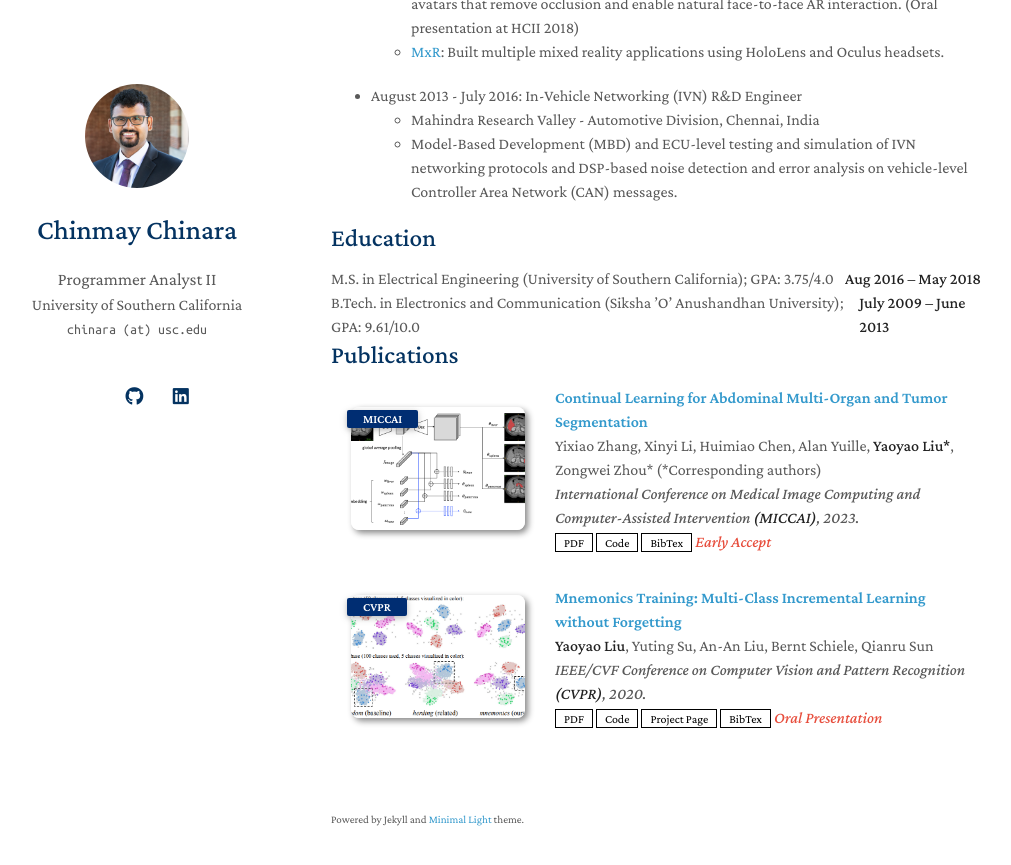
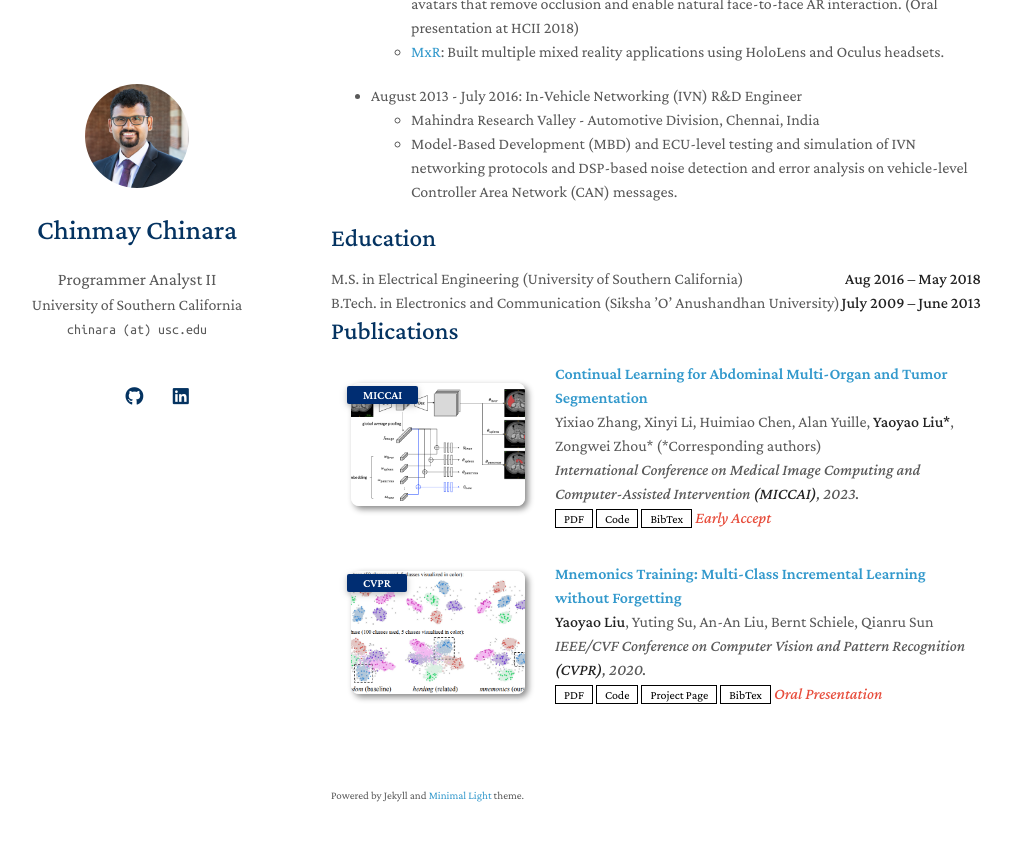
Before and after one commit to chinmaychinara91/chinmaychinara91.github.io, a Jekyll site: the page built from index.md, in a window 1280 px wide and 900 px high, scrolled down 891 px. Shown: the top 865 px of the window, without its empty margins (139-1150 px from the left). Built offline with Jekyll 4.4.1, drawn with Linux system fonts in a browser that asks for light colours; a style sheet for code colours, icons or effects is not loaded; our own code applies the rules of GitHub Pages for plain Markdown files.

Commit message:
Remove GPA details from education section

```diff
--- a/index.md
+++ b/index.md
@@ -34,15 +34,23 @@ My work sits at the intersection of engineering and applied research. I’ve con
 ## Education
 
 <div style="display: flex; justify-content: space-between;">
-  <span>M.S. in Electrical Engineering (University of Southern California); GPA: 3.75/4.0</span>
+  <span>M.S. in Electrical Engineering (University of Southern California)</span>
   <span><strong>Aug 2016 – May 2018</strong></span>
 </div>
 
 <div style="display: flex; justify-content: space-between;">
-  <span>B.Tech. in Electronics and Communication (Siksha ’O’ Anushandhan University); GPA: 9.61/10.0</span>
+  <span>B.Tech. in Electronics and Communication (Siksha ’O’ Anushandhan University)</span>
   <span><strong>July 2009 – June 2013</strong></span>
 </div>
 
+
+
+
+
 {% include_relative _includes/publications.md %}
 
+
+
+
+
 <!-- {% include_relative _includes/services.md %} -->
```
